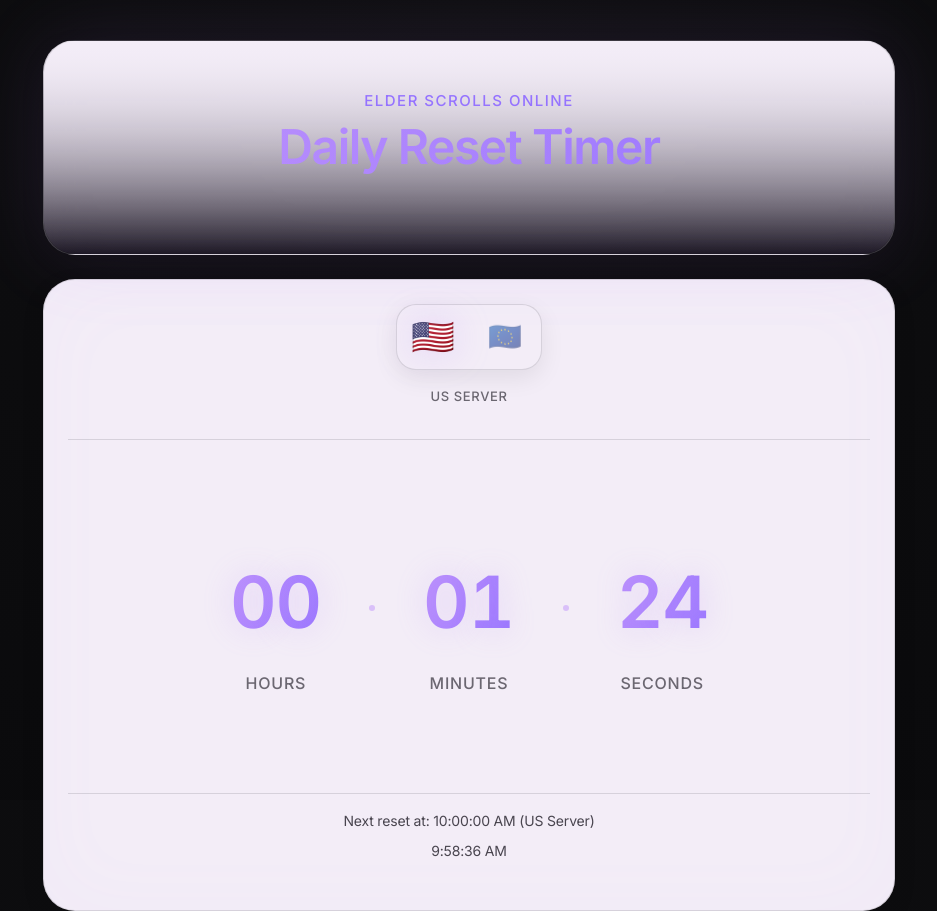
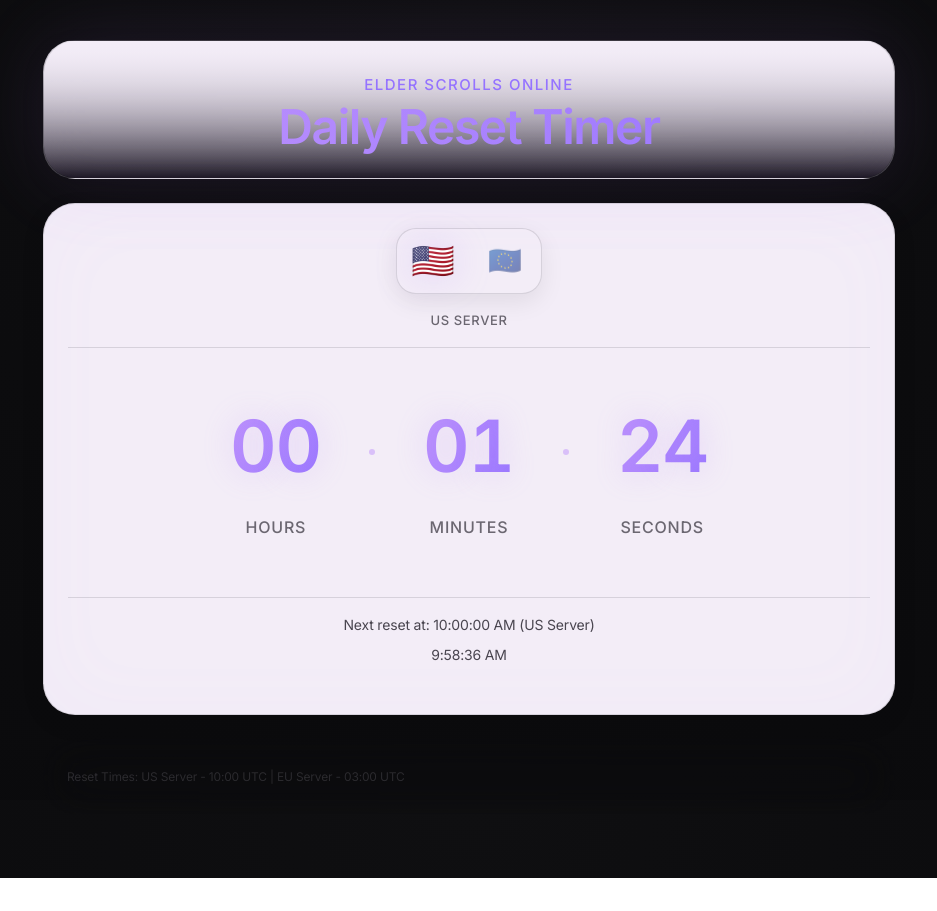
Before and after one commit to GarnServo/ESO-Daily-Reset, a plain HTML site: page index.html in a window 1280 px wide. Shown: the top 911 px of the page, without its empty margins (171-1108 px from the left). After the commit the page ends 878 px from the top, so only its background shows below. Drawn offline with Linux system fonts and the light colour scheme.

Commit message:
🌌 Improved spacing between elements

```diff
--- a/styles.css
+++ b/styles.css
@@ -100,7 +100,7 @@
     );
     box-shadow: var(--surface-shadow), var(--surface-glow);
     text-align: center;
-    padding: 48px 32px;
+    padding: 32px 32px 24px;
     position: relative;
     z-index: 1;
 }
@@ -120,7 +120,7 @@
 
 .title-container {
     text-align: center;
-    margin-bottom: 32px;
+    margin-bottom: 0;
 }
 
 .subtitle {
@@ -129,7 +129,7 @@
     color: var(--md-sys-color-secondary);
     text-transform: uppercase;
     letter-spacing: 0.1em;
-    margin-bottom: 8px;
+    margin-bottom: 4px;
 }
 
 .title {
@@ -180,11 +180,11 @@
 
 /* Server Toggle (now in timer) */
 .server-toggle {
-    padding: 0 0 32px 0;
+    padding: 0 0 16px 0;  /* Reduced from 24px */
+    margin-bottom: 16px;  /* Reduced from 32px */
     display: flex;
     justify-content: center;
     border-bottom: 1px solid var(--md-sys-color-outline);
-    margin-bottom: 32px;
 }
 
 .toggle-label {
@@ -268,7 +268,7 @@
     align-items: center;
     justify-content: center;
     gap: 16px;
-    margin: 48px 0;
+    margin: 0 0 8px 0;  /* Reduced from 12px, removed top margin */
 }
 
 .time-separator {
@@ -403,7 +403,7 @@
     .time-unit small { font-size: 12px; }
     .surface { border-radius: 24px; padding: 24px; margin-bottom: 16px; }
     .secondary-info { gap: 4px; }
-    header.surface { padding: 32px 24px; }
+    header.surface { padding: 24px 24px 20px; }
     .container { padding: 16px; }
     .title {
         font-size: 36px;
```
